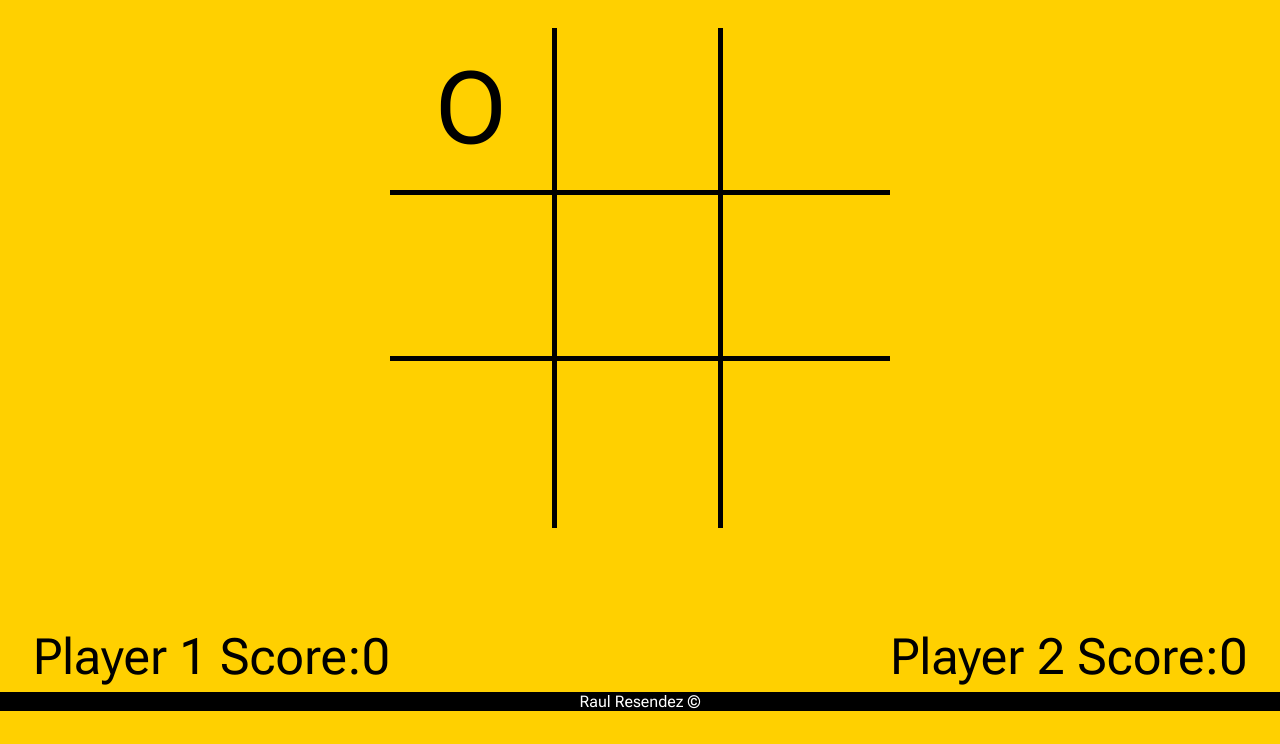
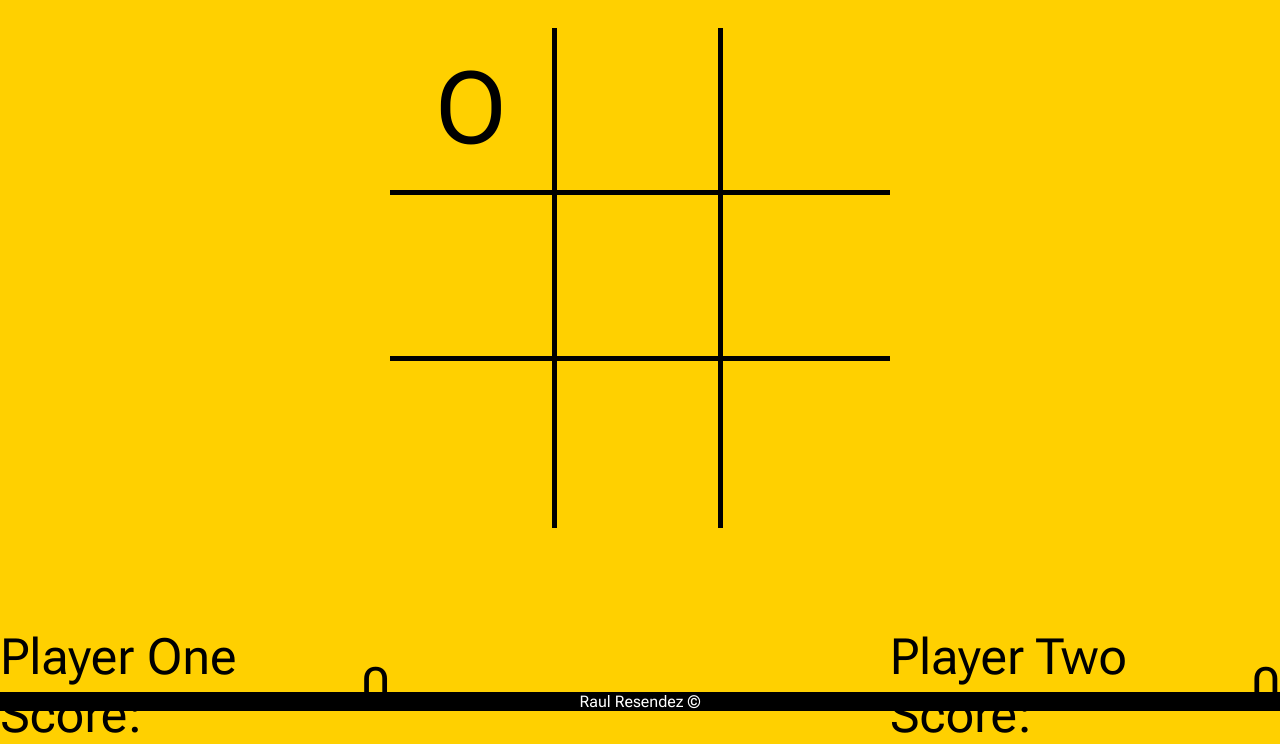
Before and after one commit to ForkFiesta/odin-tic-tac-toe, a plain HTML site: page index.html in a window 1280 px wide. Both pictures are taken after a click on the element 473 px from the left and 200 px from the top of the page. Shown: the part 89-833 px from the top of the page. Before the commit the page ends 800 px from the top, so only its background shows below. Drawn offline with Linux system fonts and the light colour scheme.

Commit message:
Complete Requirements.

```diff
--- a/index.html
+++ b/index.html
@@ -24,8 +24,8 @@
             <div class="cell" id="r2c2"></div>
         </div>
         <div class="playerScores">
-            <div class="playerOneScore"><p>Player 1 Score:</p></div>
-            <div class="playerTwoScore"><p>Player 2 Score:</p></div>
+            <div class="playerOneScore"><p>Player One Score:</p></div>
+            <div class="playerTwoScore"><p>Player Two Score:</p></div>
         </div>
     </div>
     <footer>Raul Resendez ©</footer>
--- a/javascript.js
+++ b/javascript.js
@@ -1,4 +1,3 @@
-
 /*
 Gameboard represents the current state of the tic-tac-toe board
 Each square is a cell that can hold a player's shape (X or O)
@@ -27,19 +26,19 @@ function gameBoard() {
 
   const checkAvailable = () => {
     let counter = 0;
-    for (let i = 0; i<3; i++){
-        for (let j = 0; j<3; j++){
-            if (board[i][j]===null){
+    for (let i = 0; i < 3; i++) {
+      for (let j = 0; j < 3; j++) {
+        if (board[i][j] === null) {
           counter++;
         }
       }
     }
-    if (counter > 0){
+    if (counter > 0) {
       return true;
-    }else{
+    } else {
       return false;
     }
-  }
+  };
 
   // return current board
   const getBoard = () => board;
@@ -102,7 +101,7 @@ function gameBoard() {
     resetBoard,
     printBoard,
     checkWinner,
-    checkAvailable
+    checkAvailable,
   };
 }
 
@@ -136,10 +135,8 @@ const gameController = () => {
     const playerOneScore = document.createElement("p");
     const playerTwoScore = document.createElement("p");
 
-
     playerOneScore.classList.add("playerScore");
     playerTwoScore.classList.add("playerScore");
-
 
     playerOneScore.innerHTML = playerOne.getScore();
     playerTwoScore.innerHTML = playerTwo.getScore();
@@ -150,7 +147,6 @@ const gameController = () => {
     playerOneDiv.appendChild(playerOneScore);
     playerTwoDiv.appendChild(playerTwoScore);
 
-
     let selectedCell;
     let row;
     let column;
@@ -159,17 +155,23 @@ const gameController = () => {
     cells.forEach((element) => {
       element.addEventListener("click", () => {
         selectedCell = element.id;
-        console.log("selected Cell: "+ selectedCell)
+        console.log("selected Cell: " + selectedCell);
         let stringCell = selectedCell.toString();
         row = Number(stringCell.slice(1, 2));
         column = Number(stringCell.slice(-1));
         // console.log(column);
+
+        // Check if the cell is already occupied before doing anything
+        if (gameboard.getBoard()[row][column] !== null) {
+          console.log("Cell already occupied, choose another one.");
+          return; // Exit if the cell is occupied
+        }
+
         const docCell = document.querySelector(`#${selectedCell}`);
         let childText = document.createElement("p");
         childText.classList.add("temp");
         childText.innerHTML = currentPlayer.shape;
         docCell.appendChild(childText);
-
 
         gameboard.addShape(currentPlayer.shape, row, column);
 
@@ -179,42 +181,34 @@ const gameController = () => {
             console.log("Player One Wins!");
             playerOne.increaseScore();
             playerOneScore.innerHTML = playerOne.getScore();
-              gameboard.resetBoard()
-              let temp = document.querySelectorAll('.temp');
-              temp.forEach(element => {
+            gameboard.resetBoard();
+            let temp = document.querySelectorAll(".temp");
+            temp.forEach((element) => {
               element.remove();
-
             });
           } else {
             console.log("Player Two Wins!");
             playerTwo.increaseScore();
             playerTwoScore.innerHTML = playerTwo.getScore();
             gameboard.resetBoard();
-              let temp = document.querySelectorAll('.temp');
-              temp.forEach(element => {
+            let temp = document.querySelectorAll(".temp");
+            temp.forEach((element) => {
               element.remove();
-
             });
-
           }
-
         }
-        let spotsRemaining = gameboard.checkAvailable()
+        let spotsRemaining = gameboard.checkAvailable();
         console.log(spotsRemaining);
 
-        if (spotsRemaining){
+        if (spotsRemaining) {
           currentPlayer = currentPlayer === playerOne ? playerTwo : playerOne;
+        } else {
+          gameboard.resetBoard();
+          let temp = document.querySelectorAll(".temp");
+          temp.forEach((element) => {
+            element.remove();
+          });
         }
-        else {
-            gameboard.resetBoard();
-            let temp = document.querySelectorAll('.temp');
-            temp.forEach(element => {
-              element.remove();
-
-            });
-
-        }
-
 
         // playRound();
       });
@@ -227,10 +221,7 @@ const gameController = () => {
     // );
     // const playerColInput = prompt(`Please Input your choice of Column:`);
 
-
-
     // Switch turn
-
   };
 
   return {
```
Lines whose indentation alone changed are shown as unchanged.
